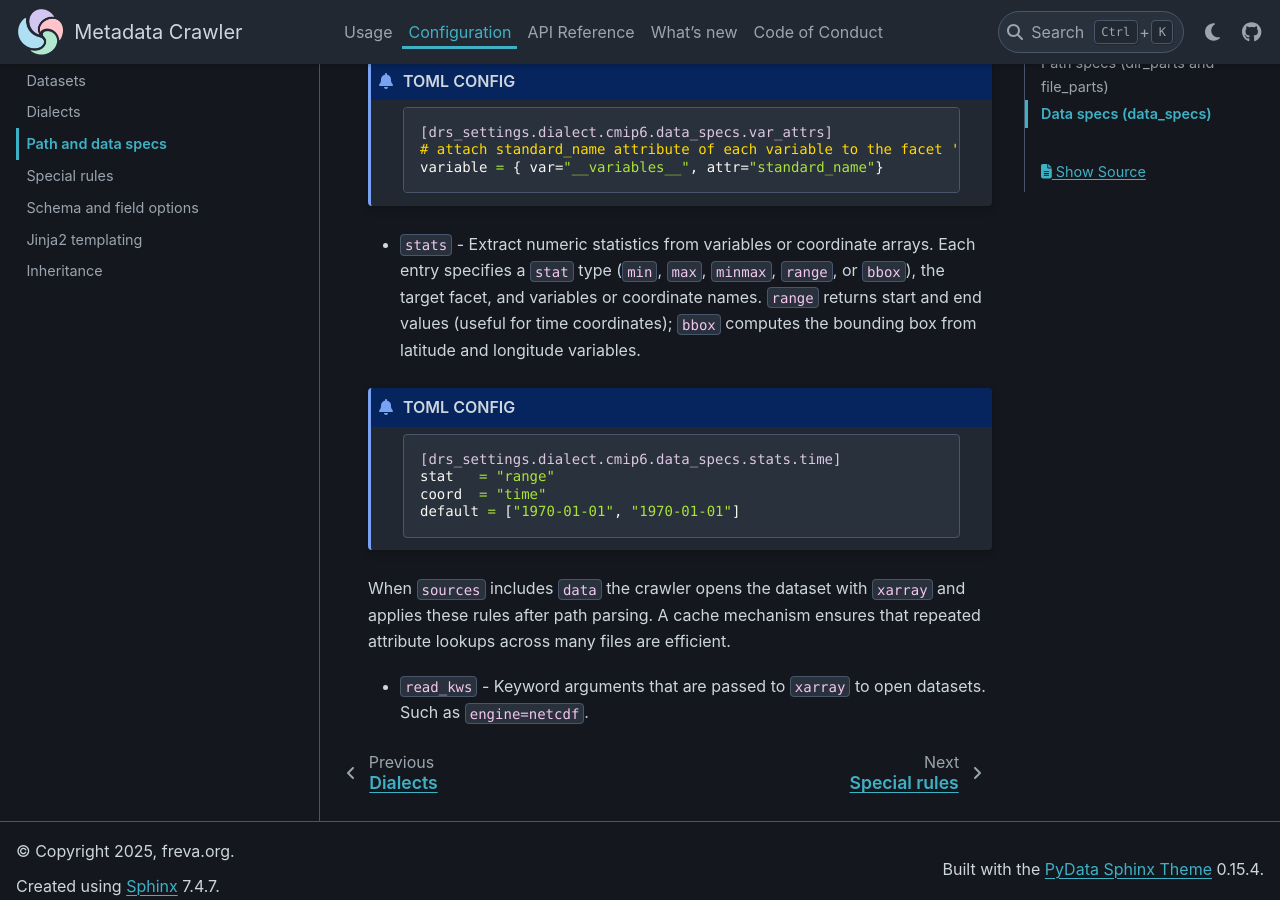
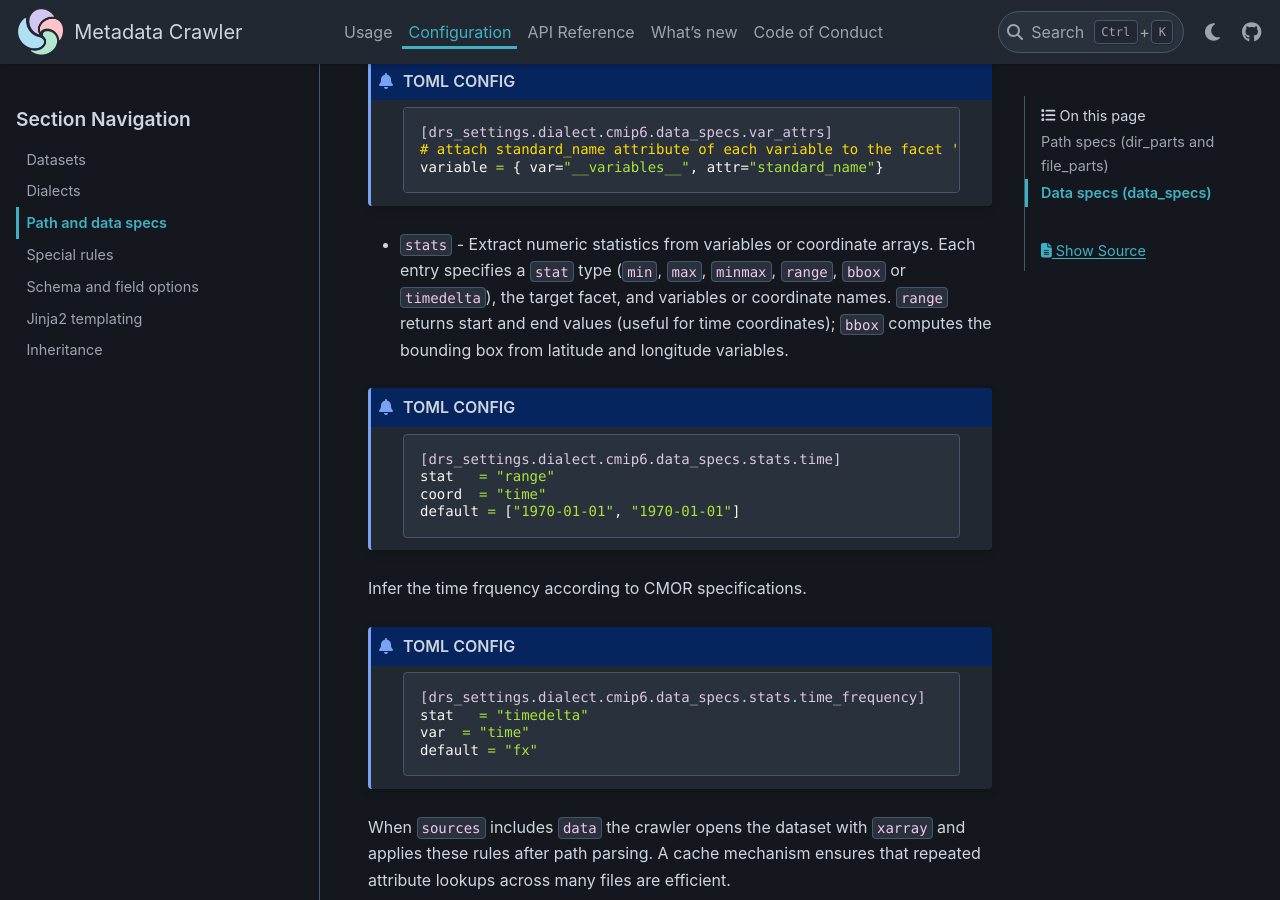
Before and after one commit to freva-org/metadata-crawler, a Sphinx documentation site: the page built from docs/source/chapter2-config/sec3-specs.rst, in a window 1280 px wide and 900 px high, scrolled down 1070 px. Built offline with Sphinx 7.4.7 and the PyData theme 0.15.4, drawn with Linux system fonts in a browser that asks for light colours.

Commit message:
document cmor freq inferrence.

```diff
--- a/docs/source/chapter2-config/sec3-specs.rst
+++ b/docs/source/chapter2-config/sec3-specs.rst
@@ -63,7 +63,7 @@ contains three subsections:
 
 * ``stats`` - Extract numeric statistics from variables or coordinate
   arrays.  Each entry specifies a ``stat`` type (``min``, ``max``,
-  ``minmax``, ``range``, or ``bbox``), the target facet, and
+  ``minmax``, ``range``, ``bbox`` or ``timedelta``), the target facet, and
   variables or coordinate names.  ``range`` returns start and end
   values (useful for time coordinates); ``bbox`` computes the
   bounding box from latitude and longitude variables.
@@ -77,6 +77,19 @@ contains three subsections:
      coord  = "time"
      default = ["1970-01-01", "1970-01-01"]
 
+Infer the time frquency according to CMOR specifications.
+
+.. admonition:: TOML CONFIG
+
+  .. code-block:: toml
+
+     [drs_settings.dialect.cmip6.data_specs.stats.time_frequency]
+     stat   = "timedelta"
+     var  = "time"
+     default = "fx"
+
+
+
 When ``sources`` includes ``data`` the crawler opens the dataset with
 ``xarray`` and applies these rules after path parsing.  A cache
 mechanism ensures that repeated attribute lookups across many files
--- a/docs/source/whatsnew.rst
+++ b/docs/source/whatsnew.rst
@@ -2,6 +2,11 @@ What's new
 ==========
 
 This document highlights major changes and additions across releases.
+
+v2510.1.0
+---------
+* Do not set default port for solr indexing.
+* Add infering CMOR style time-frequency from dataspecs.
 
 v2510.0.2
 ---------
```
Also changed, not shown: docs/source/chapter2-config/sec4-special.rst (+10 -0 lines), 2 other files.
